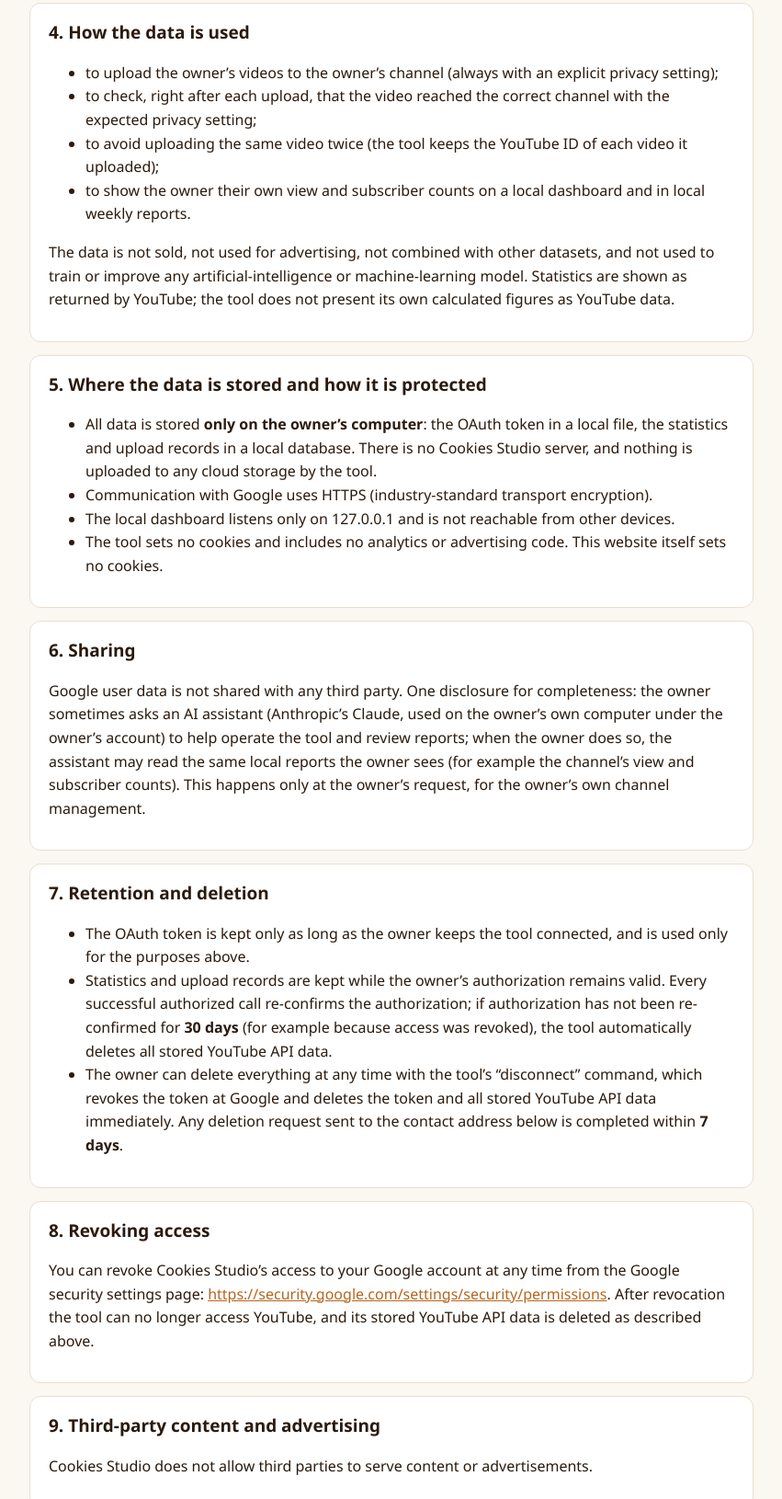
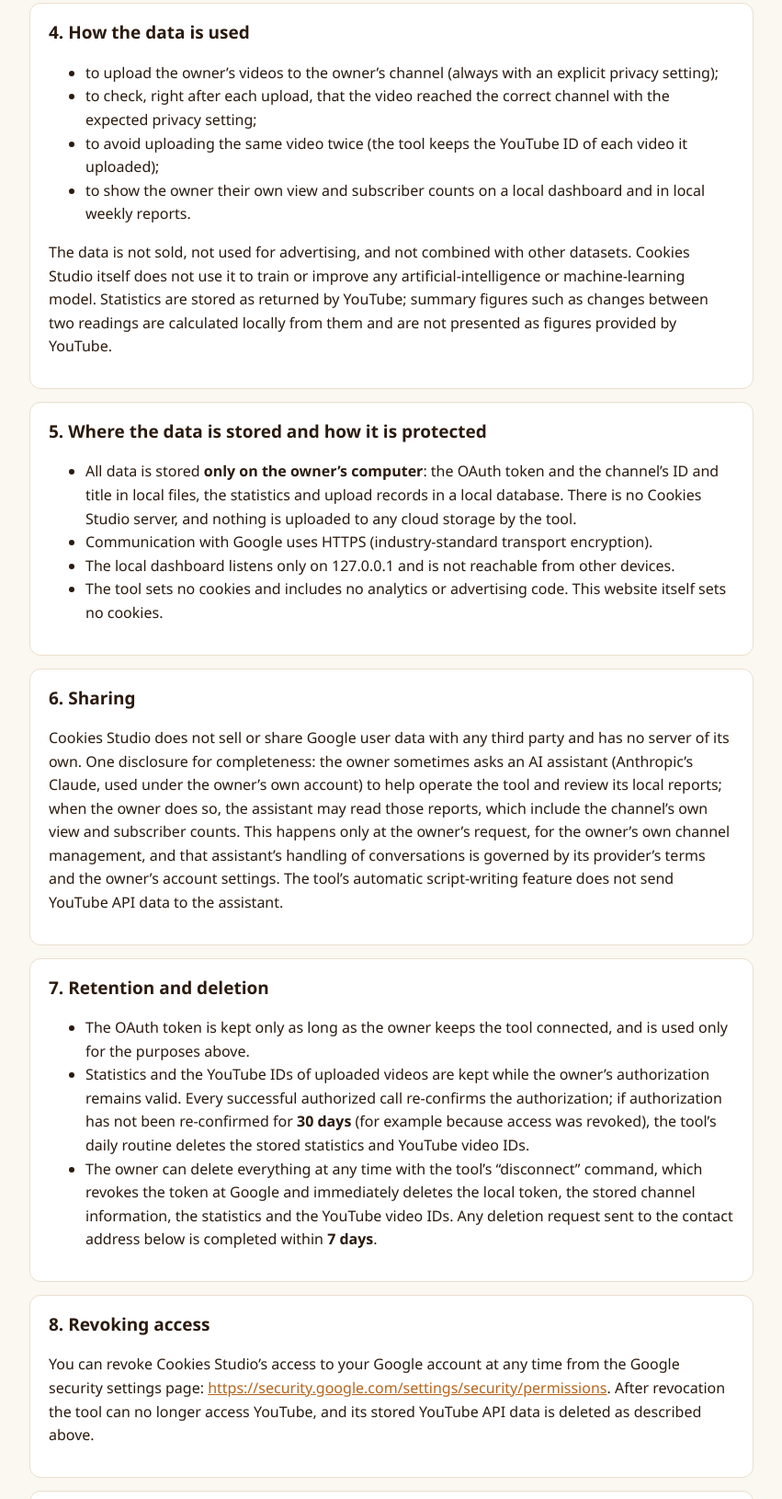
Before and after one commit to aghany2020-cyber/aghany2020-cyber.github.io, a plain HTML site: page privacy.html in a window 1280 px wide. Shown: the part 904-2534 px from the top of the page at 92% size, without its empty margins (214-1065 px from the left). Drawn offline with Linux system fonts and the light colour scheme.

Commit message:
Update privacy.html

```diff
--- a/privacy.html
+++ b/privacy.html
@@ -47,16 +47,17 @@
     <li>to avoid uploading the same video twice (the tool keeps the YouTube ID of each video it uploaded);</li>
     <li>to show the owner their own view and subscriber counts on a local dashboard and in local weekly reports.</li>
   </ul>
-  <p>The data is not sold, not used for advertising, not combined with other datasets, and not used to train or improve
-  any artificial-intelligence or machine-learning model. Statistics are shown as returned by YouTube; the tool does not
-  present its own calculated figures as YouTube data.</p>
+  <p>The data is not sold, not used for advertising, and not combined with other datasets. Cookies Studio itself does not use
+  it to train or improve any artificial-intelligence or machine-learning model. Statistics are stored as returned by YouTube;
+  summary figures such as changes between two readings are calculated locally from them and are not presented as figures
+  provided by YouTube.</p>
 </section>
 
 <section>
   <h2>5. Where the data is stored and how it is protected</h2>
   <ul>
-    <li>All data is stored <strong>only on the owner’s computer</strong>: the OAuth token in a local file, the statistics and
-    upload records in a local database. There is no Cookies Studio server, and nothing is uploaded to any cloud storage by the tool.</li>
+    <li>All data is stored <strong>only on the owner’s computer</strong>: the OAuth token and the channel’s ID and title in local
+    files, the statistics and upload records in a local database. There is no Cookies Studio server, and nothing is uploaded to any cloud storage by the tool.</li>
     <li>Communication with Google uses HTTPS (industry-standard transport encryption).</li>
     <li>The local dashboard listens only on 127.0.0.1 and is not reachable from other devices.</li>
     <li>The tool sets no cookies and includes no analytics or advertising code. This website itself sets no cookies.</li>
@@ -65,22 +66,24 @@
 
 <section>
   <h2>6. Sharing</h2>
-  <p>Google user data is not shared with any third party. One disclosure for completeness: the owner sometimes asks an AI
-  assistant (Anthropic’s Claude, used on the owner’s own computer under the owner’s account) to help operate the tool and review
-  reports; when the owner does so, the assistant may read the same local reports the owner sees (for example the channel’s view
-  and subscriber counts). This happens only at the owner’s request, for the owner’s own channel management.</p>
+  <p>Cookies Studio does not sell or share Google user data with any third party and has no server of its own. One disclosure
+  for completeness: the owner sometimes asks an AI assistant (Anthropic’s Claude, used under the owner’s own account) to help
+  operate the tool and review its local reports; when the owner does so, the assistant may read those reports, which include the
+  channel’s own view and subscriber counts. This happens only at the owner’s request, for the owner’s own channel management, and
+  that assistant’s handling of conversations is governed by its provider’s terms and the owner’s account settings. The tool’s
+  automatic script-writing feature does not send YouTube API data to the assistant.</p>
 </section>
 
 <section>
   <h2>7. Retention and deletion</h2>
   <ul>
     <li>The OAuth token is kept only as long as the owner keeps the tool connected, and is used only for the purposes above.</li>
-    <li>Statistics and upload records are kept while the owner’s authorization remains valid. Every successful authorized call
-    re-confirms the authorization; if authorization has not been re-confirmed for <strong>30 days</strong> (for example because
-    access was revoked), the tool automatically deletes all stored YouTube API data.</li>
+    <li>Statistics and the YouTube IDs of uploaded videos are kept while the owner’s authorization remains valid. Every successful
+    authorized call re-confirms the authorization; if authorization has not been re-confirmed for <strong>30 days</strong> (for
+    example because access was revoked), the tool’s daily routine deletes the stored statistics and YouTube video IDs.</li>
     <li>The owner can delete everything at any time with the tool’s “disconnect” command, which revokes the token at Google and
-    deletes the token and all stored YouTube API data immediately. Any deletion request sent to the contact address below is
-    completed within <strong>7 days</strong>.</li>
+    immediately deletes the local token, the stored channel information, the statistics and the YouTube video IDs. Any deletion
+    request sent to the contact address below is completed within <strong>7 days</strong>.</li>
   </ul>
 </section>
 
@@ -107,8 +110,8 @@
   <p>تستخدم أداة Cookies Studio خدمات YouTube API، وباستخدامها توافق على <a href="https://www.youtube.com/t/terms">شروط خدمة YouTube</a>،
   وتنطبق <a href="http://www.google.com/policies/privacy">سياسة خصوصية Google</a>. الأداة تطلب صلاحيتين فقط: رفع الفيديوهات
   وقراءة بيانات قناة صاحبها. كل البيانات (التوكن والإحصائيات وسجل الرفع) محفوظة على كمبيوتر صاحب القناة فقط، ولا تُباع
-  ولا تُشارك ولا تُستخدم في تدريب الذكاء الاصطناعي. تُحذف بيانات YouTube تلقائيًا إذا لم تُجدَّد الصلاحية خلال 30 يومًا،
-  ويمكن حذفها فورًا بأمر الفصل، وأي طلب حذف يُنفّذ خلال 7 أيام. يمكنك سحب الصلاحية من
+  ولا تُشارك، والأداة نفسها لا تستخدمها في تدريب الذكاء الاصطناعي. تُحذف الإحصائيات ومعرّفات فيديوهات YouTube تلقائيًا إذا لم تُجدَّد الصلاحية خلال 30 يومًا،
+  ويمكن حذفها مع التوكن ومعلومات القناة فورًا بأمر الفصل، وأي طلب حذف يُنفّذ خلال 7 أيام. يمكنك سحب الصلاحية من
   <a href="https://security.google.com/settings/security/permissions">إعدادات أمان Google</a>. للتواصل:
   <a href="mailto:cookies.studio.contact@gmail.com">cookies.studio.contact@gmail.com</a>.</p>
 </section>
```
